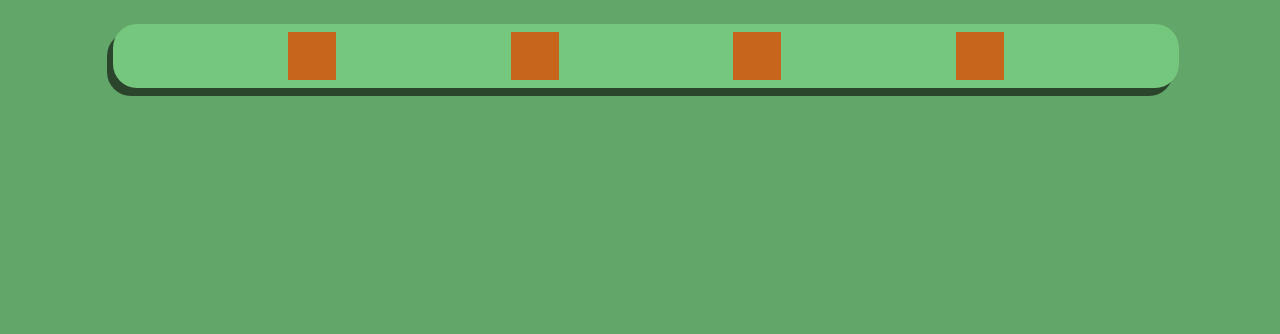
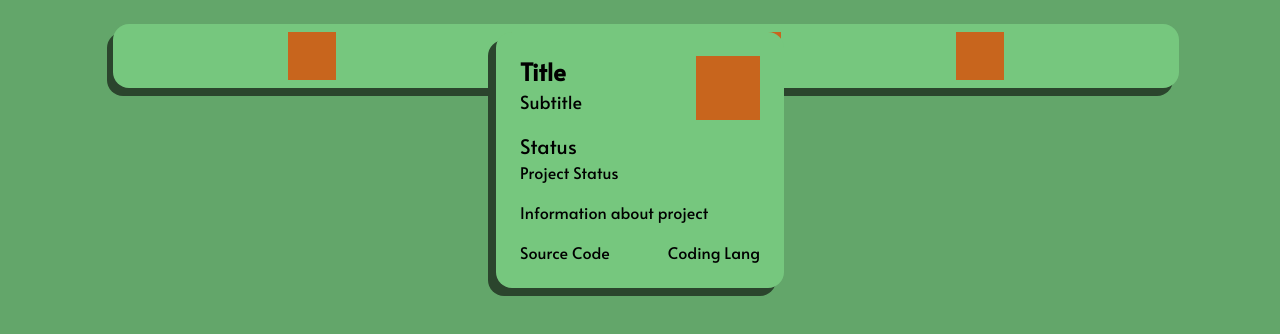
Before and after one commit to dompetriella/dompetriella-react, a React (Vite) app: page / in a window 1280 px wide. Shown: the top 334 px of the page. Built offline with nearby package versions, Linux system fonts and the light colour scheme.

Commit message:
added projectItem model for project items

```diff
--- a/package.json
+++ b/package.json
@@ -10,7 +10,7 @@
     "preview": "vite preview"
   },
   "dependencies": {
-    "framer-motion": "^11.13.1",
+    "framer-motion": "^11.15.0",
     "react": "^18.3.1",
     "react-dom": "^18.3.1",
     "zustand": "^5.0.2"
--- a/src/App.css
+++ b/src/App.css
@@ -4,3 +4,7 @@
   margin: 0px;
   padding: 0px;
 }
+
+body {
+  font-family: 'Alata', sans-serif;
+}
--- a/src/App.tsx
+++ b/src/App.tsx
@@ -6,6 +6,8 @@ import useWindowWidth from "./hooks/useWindowWidth";
 import { checkIfMobile } from "./utility/responsive";
 import { Navbar } from "./components/navbar/Navbar";
 import { Projects } from "./components/projects/Projects";
+import { motion } from "framer-motion";
+import { GLOBAL_colorChangeInterpolationDuration } from "./global/animations";
 
 function App() {
   const lightModeState = useAppState((state) => state.lightMode);
@@ -17,13 +19,14 @@ function App() {
 
   return (
     <>
-      <div
-        style={{ backgroundColor: backgroundColor }}
-        className="size-full flex flex-col  items-center relative"
+      <motion.div
+        animate={{ backgroundColor }}
+        transition={{ duration: GLOBAL_colorChangeInterpolationDuration, ease: "easeInOut" }}
+        className={"size-full flex flex-col items-center relative"} // Explicit string
       >
         <Navbar />
         <Projects />
-      </div>
+      </motion.div>
     </>
   );
 }
--- a/src/components/navbar/Navbar.tsx
+++ b/src/components/navbar/Navbar.tsx
@@ -1,3 +1,4 @@
+import { motion } from "framer-motion";
 import useWindowWidth from "../../hooks/useWindowWidth";
 import { useAppState } from "../../state/AppState";
 import AppColors from "../../theme/AppColors";
@@ -17,19 +18,19 @@ export function Navbar() {
 
   return (
     <>
-      <nav className="relative w-full bg-red-50 flex justify-center">
+      <nav className="relative w-full flex justify-center">
         <div className="fixed">
           <div
             style={{ backgroundColor: navBackdropColor }}
             className={`fixed ${
               isMobile ? "" : "top-8"
-            } mx-auto w-10/12 left-0 right-0  h-16 rounded-3xl bottom-4 `}
+            } mx-auto w-10/12 left-0 right-0  h-16 rounded-2xl bottom-4 `}
           ></div>
           <div
             style={{ backgroundColor: navBackgroundColor }}
             className={`fixed flex justify-evenly items-center ${
               isMobile ? "" : "top-6"
-            } mx-auto w-10/12 left-3 right-0 bottom-6  h-16 rounded-3xl  `}
+            } mx-auto w-10/12 left-3 right-0 bottom-6  h-16 rounded-2xl  `}
           >
             <div className="h-12 w-12 bg-orangeHighlight"></div>
             <div className="h-12 w-12 bg-orangeHighlight"></div>
--- a/src/components/projects/Projects.tsx
+++ b/src/components/projects/Projects.tsx
@@ -1,4 +1,9 @@
+import { ProjectItem } from "./components/ProjectItem";
+
 export function Projects() {
-    return <section>
-    </section>
+  return (
+    <>
+      <ProjectItem />
+    </>
+  );
 }
--- /dev/null
+++ b/src/components/projects/components/ProjectItem.tsx
@@ -0,0 +1,46 @@
+import { useAppState } from "../../../state/AppState";
+import AppColors from "../../../theme/AppColors";
+
+export function ProjectItem() {
+  const lightModeState = useAppState((state) => state.lightMode);
+
+  const itemBackgroundColor = lightModeState
+    ? AppColors.lightGreenSecondary
+    : AppColors.greyTertiary;
+
+  const itemBackdropColor = lightModeState
+    ? AppColors.darkGreenAuxilary
+    : AppColors.black;
+
+  return (
+    <div className="relative m-8">
+      <div
+        style={{ backgroundColor: itemBackgroundColor, zIndex: 1 }}
+        className="relative p-6 w-72 rounded-2xl"
+      >
+        <section className="flex flex-col">
+          <div className="flex justify-between">
+            <div className="flex flex-col pb-4">
+              <h1 className="text-2xl font-bold">Title</h1>
+              <h3 className="text-lg">Subtitle</h3>
+            </div>
+            <div className="h-16 w-16 ml-4 bg-orangeHighlight"></div>
+          </div>
+          <div>
+            <h2 className="text-xl">Status</h2>
+            <h3>Project Status</h3>
+          </div>
+          <h3 className="py-4">Information about project</h3>
+          <div className="flex justify-between">
+            <h3>Source Code</h3>
+            <h3>Coding Lang</h3>
+          </div>
+        </section>
+      </div>
+      <div
+        style={{ backgroundColor: itemBackdropColor, zIndex: 0 }}
+        className="absolute w-full h-full -left-2 -bottom-2 rounded-2xl"
+      ></div>
+    </div>
+  );
+}
--- /dev/null
+++ b/src/global/animations.ts
@@ -0,0 +1 @@
+export const GLOBAL_colorChangeInterpolationDuration: number = 0.5;
--- a/src/index.css
+++ b/src/index.css
@@ -1,3 +1,9 @@
 @tailwind base;
 @tailwind components;
 @tailwind utilities;
+
+@font-face{
+    font-family: "Alata";
+    src:local("Alata-Regular"),
+    url('./assets/fonts/Alata-Regular.ttf')
+  }
--- /dev/null
+++ b/src/models/projectItemData.ts
@@ -0,0 +1,43 @@
+import React from "react";
+
+type ProjectItemDataProps = {
+	title: string;
+	subtitle: string;
+	imagePath: string;
+	status?: string | null;
+	information?: string | null;
+	sourceCodeLink?: string | null;
+	codeLang?: string | null;
+	additionalContent?: React.ReactNode | null;
+};
+
+export class ProjectItemData {
+	title: string;
+	subtitle: string;
+	imagePath: string;
+	status: string | null;
+	information: string | null;
+	sourceCodeLink: string | null;
+	codeLang: string | null;
+	additionalContent: React.ReactNode | null;
+
+	constructor({
+		title,
+		subtitle,
+		imagePath,
+		status = null,
+		information = null,
+		sourceCodeLink = null,
+		codeLang = null,
+		additionalContent = null,
+	}: ProjectItemDataProps) {
+		this.title = title;
+		this.subtitle = subtitle;
+		this.imagePath = imagePath;
+		this.status = status;
+		this.information = information;
+		this.sourceCodeLink = sourceCodeLink;
+		this.codeLang = codeLang;
+		this.additionalContent = additionalContent;
+	}
+}
```
Also changed, not shown: src/assets/fonts/Alata-Regular.ttf (added), 1 other file (tests, documents, lock files or other folders).
